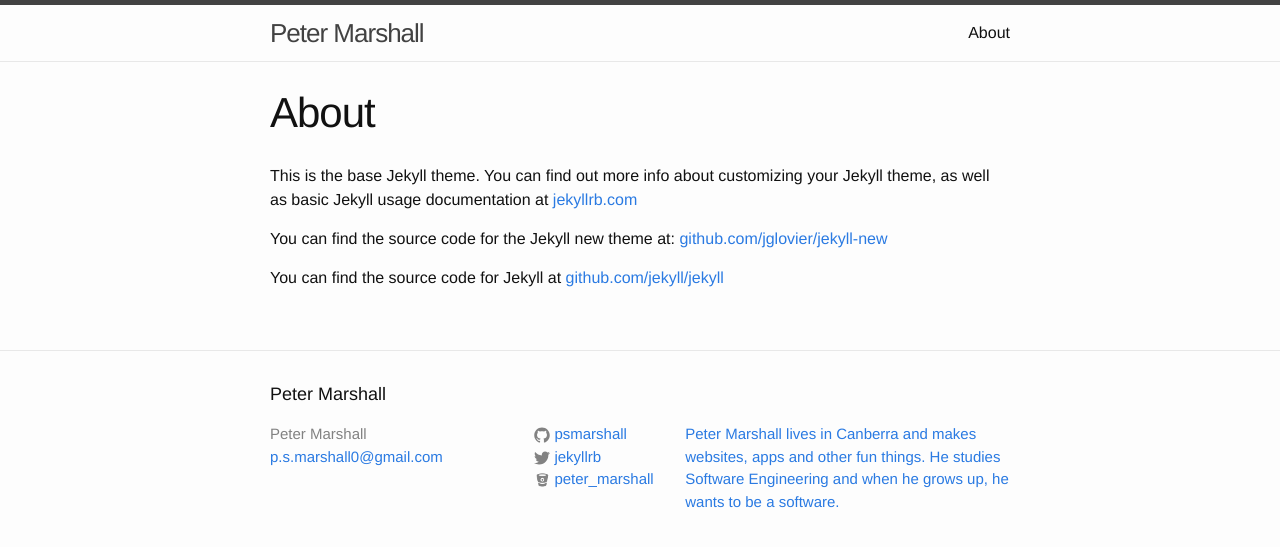
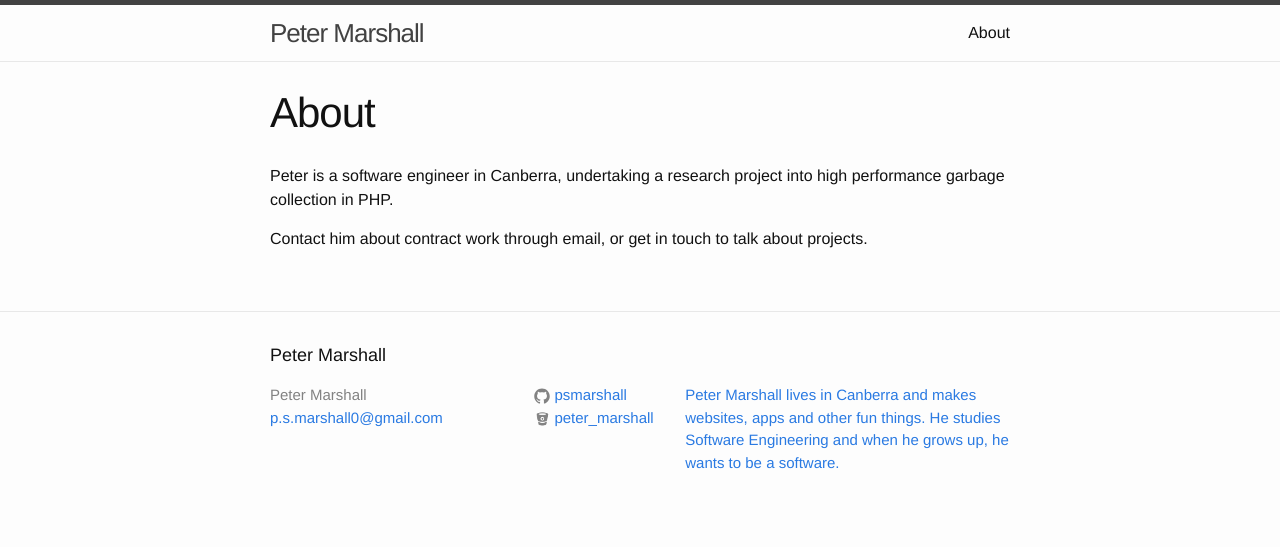
Before and after one commit to psmarshall/blog-and-portfolio, a Jekyll site: the page built from about.md, in a window 1280 px wide. Shown: the top 547 px of the page. Built offline with Jekyll 4.4.1, drawn with Linux system fonts in a browser that asks for light colours.

Commit message:
Removed projects from nav header, wrote first blog post

```diff
--- a/_config.yml
+++ b/_config.yml
@@ -7,7 +7,6 @@
   to be a software.
 baseurl: "" # the subpath of your site, e.g. /blog/
 url: "http://pmarshall.me" # the base hostname & protocol for your site
-twitter_username:   jekyllrb
 github_username:    psmarshall
 bitbucket_username: peter_marshall
 
--- a/_plugins/portfolio.rb
+++ b/_plugins/portfolio.rb
@@ -72,7 +72,7 @@
         project.render(site.layouts, site.site_payload)
         project.write(site.dest)
 
-        site.pages << project
+        # site.pages << project
         site.static_files << project
       end
     end
--- a/about.md
+++ b/about.md
@@ -4,8 +4,7 @@
 permalink: /about/
 ---
 
-This is the base Jekyll theme. You can find out more info about customizing your Jekyll theme, as well as basic Jekyll usage documentation at [jekyllrb.com](http://jekyllrb.com/)
+Peter is a software engineer in Canberra, undertaking a research project into high performance
+garbage collection in PHP.
 
-You can find the source code for the Jekyll new theme at: [github.com/jglovier/jekyll-new](https://github.com/jglovier/jekyll-new)
-
-You can find the source code for Jekyll at [github.com/jekyll/jekyll](https://github.com/jekyll/jekyll)
+Contact him about contract work through email, or get in touch to talk about projects.
```
Also changed, not shown: _posts/2015-03-02-welcome-to-jekyll.markdown (deleted, +0 -25 lines), _posts/2015-03-08-creating-this-blog.markdown (added, +34 -0 lines), _projects/signonsite.yml (+5 -2 lines).
